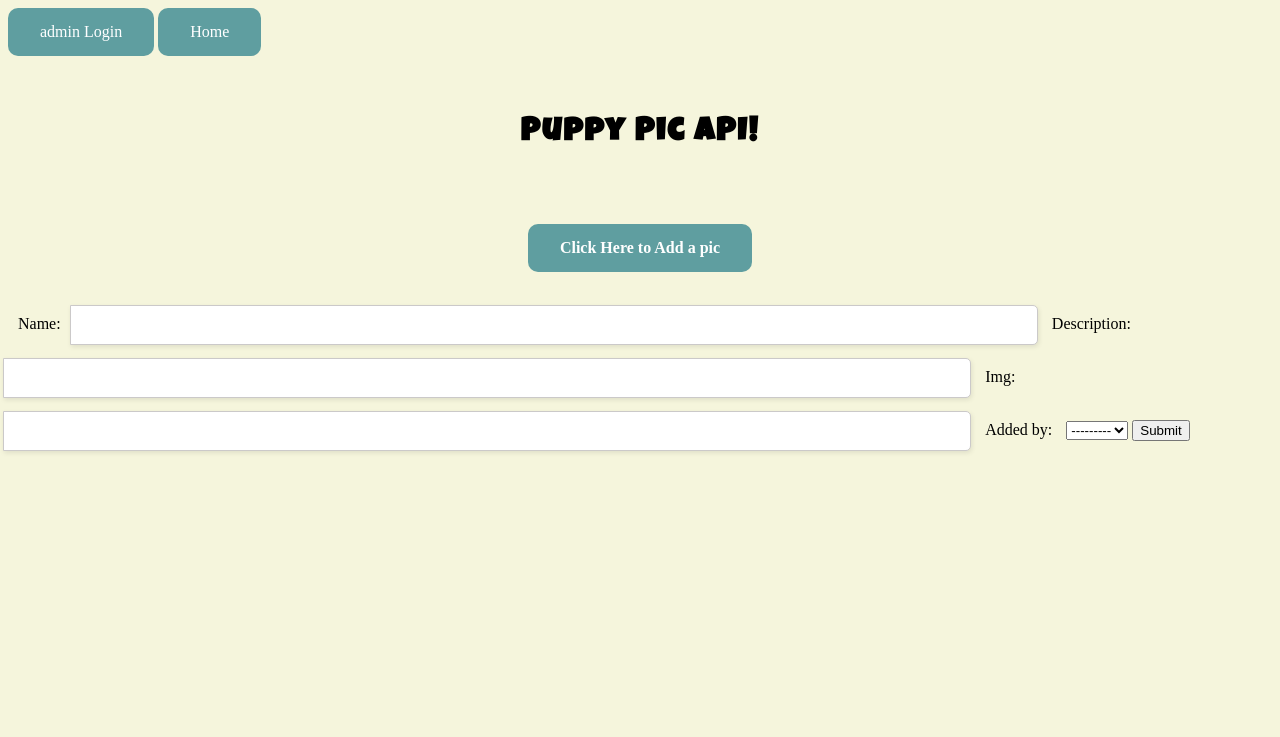
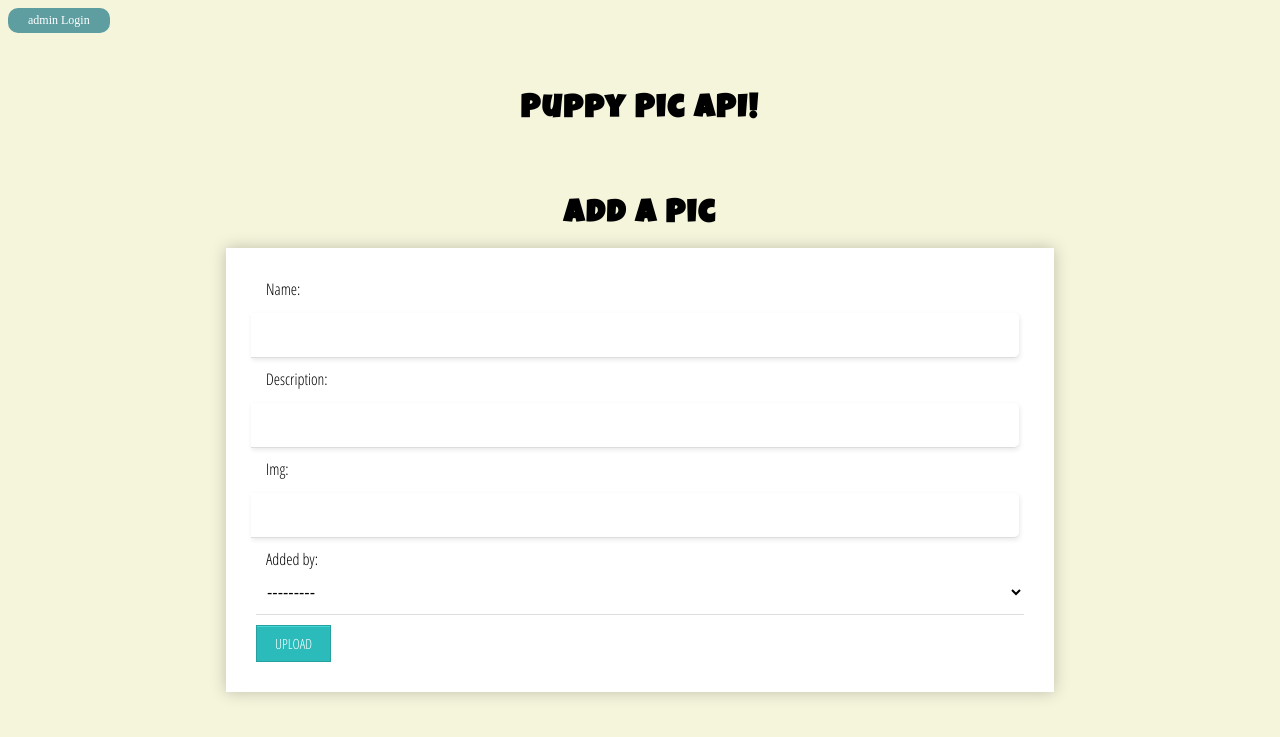
Before and after one commit to Thomas-Basham/puppy-pics-api, a Django app: page / in a window 1280 px wide. Shown: the top 737 px of the page. Run offline with Django 4.2, Linux system fonts and the light colour scheme; data that the repository does not hold is empty.

Commit message:
styled form

```diff
--- a/pics/urls.py
+++ b/pics/urls.py
@@ -1,13 +1,13 @@
 from django.urls import path
 
-from .views import PuppyPicView, upload
+from .views import puppy_pic_view
 
 from django.conf import settings
 from django.conf.urls.static import static
 
 urlpatterns = [
-    path('', PuppyPicView.as_view(), name='puppy_pics_list'),
-    path('upload/', upload, name='upload'),
+    path('', puppy_pic_view, name='upload'),
+    # path('upload/', upload, name='upload'),
     # path('<int:pk>', SnackDetailView.as_view(), name='snack_detail'),  # Integer, Primary Key
     # path('create/', PuppyPicCreateView.as_view(), name='puppy_pic_create'),
 
--- a/pics/views.py
+++ b/pics/views.py
@@ -5,37 +5,7 @@ from django.forms import ModelForm
 
 
 # Create your views here.
-class PuppyPicView(ListView):
-    template_name = 'puppy_pic_list.html'
-    model = PuppyPic
-
-    def get_context_data(self, **kwargs):
-        context = super(PuppyPicView, self).get_context_data(**kwargs)
-        context['form'] = PhotoForm()
-
-        return context
-
-    def post(self, request, *args, **kwargs):
-        context = dict(form=PhotoForm())
-
-        if request.method == 'POST':
-            form = PhotoForm(request.POST, request.FILES)
-            context['posted'] = form.instance
-            if form.is_valid():
-                form.save()
-                return redirect('puppy_pics_list')
-
-        return render(request, 'puppy_pic_list.html', context)
-
-
-class PhotoForm(ModelForm):
-
-    class Meta:
-        model = PuppyPic
-        fields = '__all__'
-
-
-def upload(request):
+def puppy_pic_view(request):
     context = dict(backend_form=PhotoForm())
     context["dataset"] = PuppyPic.objects.all().order_by("-id")
     if request.method == 'POST':
@@ -43,6 +13,46 @@ def upload(request):
         context['posted'] = form.instance
         if form.is_valid():
             form.save()
-        return redirect('puppy_pics_list')
+        return redirect('upload')
 
     return render(request, 'upload.html', context)
+
+
+# class PuppyPicView(ListView):
+#     template_name = 'puppy_pic_list.html'
+#     model = PuppyPic
+#
+#     def get_context_data(self, **kwargs):
+#         context = super(PuppyPicView, self).get_context_data(**kwargs)
+#         context['form'] = PhotoForm()
+#
+#         return context
+#
+#     def post(self, request, *args, **kwargs):
+#         context = dict(form=PhotoForm())
+#
+#         if request.method == 'POST':
+#             form = PhotoForm(request.POST, request.FILES)
+#             context['posted'] = form.instance
+#             if form.is_valid():
+#                 form.save()
+#                 return redirect('puppy_pics_list')
+#
+#         return render(request, 'puppy_pic_list.html', context)
+class PhotoForm(ModelForm):
+    class Meta:
+        model = PuppyPic
+        fields = '__all__'
+
+
+# def upload(request):
+#     context = dict(backend_form=PhotoForm())
+#     context["dataset"] = PuppyPic.objects.all().order_by("-id")
+#     if request.method == 'POST':
+#         form = PhotoForm(request.POST, request.FILES)
+#         context['posted'] = form.instance
+#         if form.is_valid():
+#             form.save()
+#         return redirect('upload')
+#
+#     return render(request, 'upload.html', context)
--- a/static/css/base.css
+++ b/static/css/base.css
@@ -12,11 +12,11 @@ nav {
     background-color: cadetblue;
     border-radius: 10px;
     color: white;
-    padding: 15px 32px;
+    padding: 5px 20px;
     text-align: center;
     text-decoration: none;
     display: inline-block;
-    font-size: 16px;
+    font-size: 12px;
 }
 
 body {
--- a/templates/base.html
+++ b/templates/base.html
@@ -8,11 +8,10 @@
     <meta http-equiv="X-UA-Compatible" content="ie=edge">
     <link rel="stylesheet" href="{% static 'css/base.css' %}">
     <link href="https://fonts.googleapis.com/css2?family=Luckiest+Guy&display=swap" rel="stylesheet" type="text/css">
-    <title>{% block title %} {% endblock %}</title>
+    <title>{% block title %} Puppy Pic API {% endblock %}</title>
 </head>
 <body>
     <a class="button" href={% url 'admin:index' %}>admin Login</a>
-    <a class="button" href={% url 'puppy_pics_list' %}>Home</a>
 
 
 {% block content %}{% endblock content %}
--- a/templates/upload.html
+++ b/templates/upload.html
@@ -5,7 +5,7 @@
     <style type="text/css">
         .form-style-8 {
             font-family: 'Open Sans Condensed', arial, sans;
-            width: 500px;
+            width: 60vw;
             padding: 30px;
             background: #FFFFFF;
             margin: 50px auto;
@@ -82,7 +82,11 @@
     </style>
 
     {% block body %}
-        <div class="form-style-8">
+            <h1 style="margin-bottom: 4vh"class="heading">Puppy Pic API!</h1>
+
+
+        <h1 style="margin-bottom: 0">Add a Pic</h1>
+        <div class="form-style-8" style="margin-top: 2vh">
             <form action="{% url "upload" %}" method="post"
                   enctype="multipart/form-data">
                 {% csrf_token %}
```
Also changed, not shown: 6 other files.
